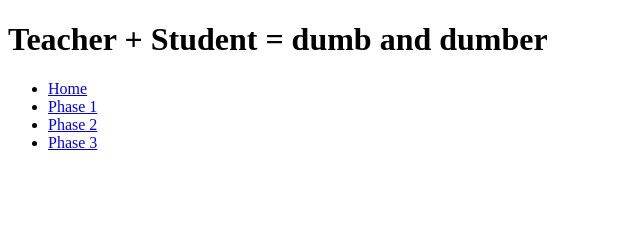
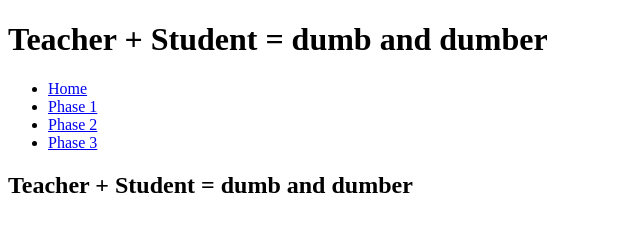
Before and after one commit to OhPandora/C4Prog-WT-S2-Portfolio-Cristina_Noguera_Martinez, a plain HTML site: page phase-1/index.html in a window 1280 px wide. Shown: the whole page, without its empty margins (0-640 px from the left). Drawn offline with Linux system fonts and the light colour scheme.

Commit message:
fix: update phase 1 HTML structure

```diff
--- a/phase-1/index.html
+++ b/phase-1/index.html
@@ -23,6 +23,12 @@
 
     <main>
         <article>
+            <header>
+                <h2>Teacher + Student = dumb and dumber</h2>
+            </header>
+
+            <section>
+            </section>
         </article>
 
         <aside>
```
